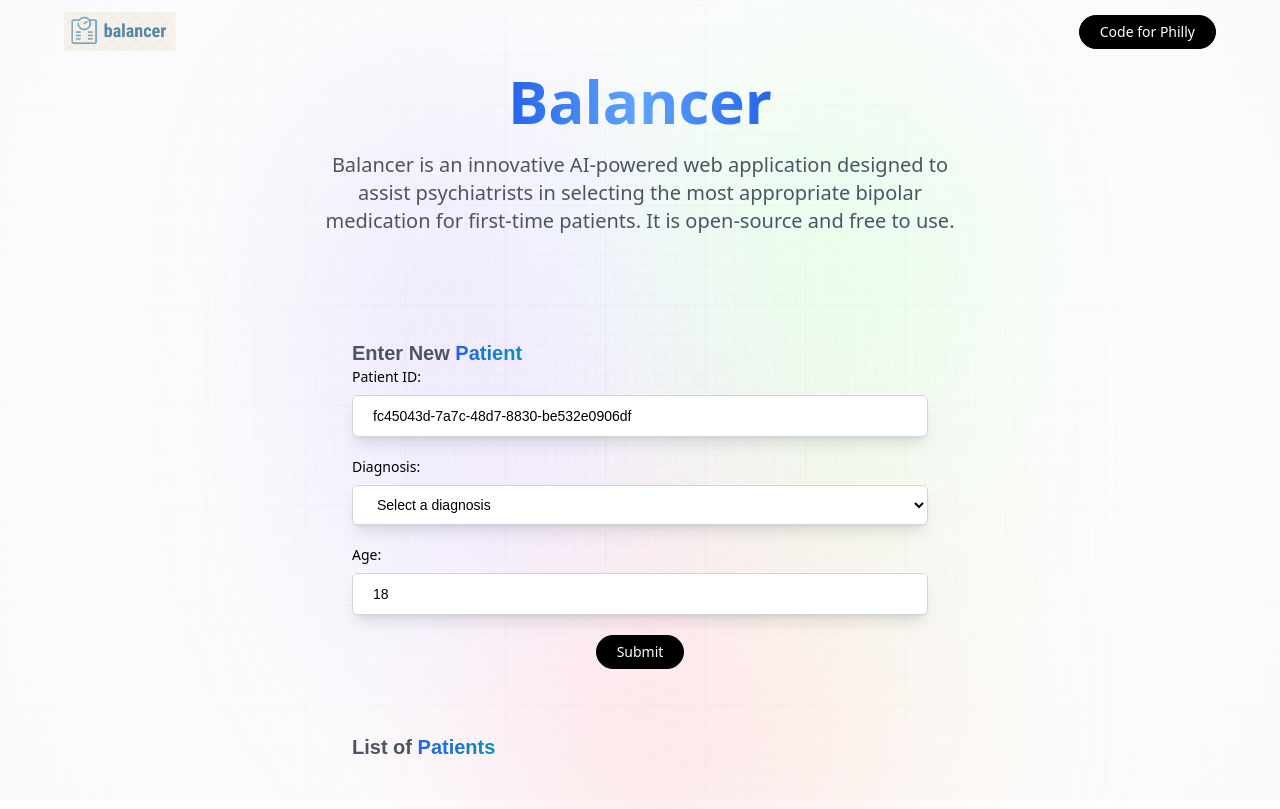
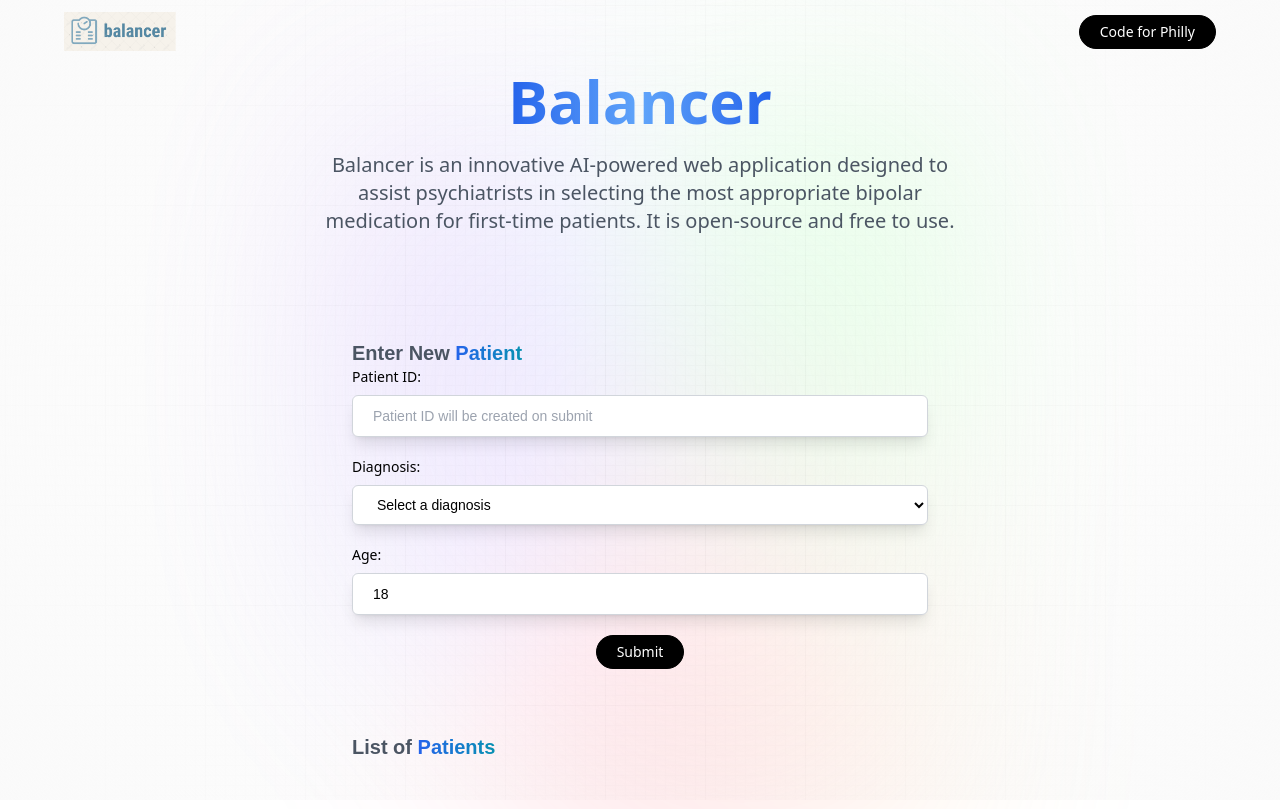
Before and after one commit to taichan03/MedAssist, a React (Vite) app in the folder MedAssist/: page / in a window 1280 px wide. Built offline with nearby package versions, Linux system fonts and the light colour scheme; a web font is replaced by a local one.

Commit message:
fixed so now GUID will be created on submit

```diff
--- a/MedAssist/src/components/form_components/NewPatientForm.tsx
+++ b/MedAssist/src/components/form_components/NewPatientForm.tsx
@@ -3,7 +3,7 @@ import PatientIDInput from "./PatientID.tsx";
 // eslint-disable-next-line @typescript-eslint/ban-ts-comment
 // @ts-ignore
 import { loader } from "../../assets";
-
+import { v4 as uuidv4 } from "uuid";
 
 interface PatientInfo {
   ID: string;
@@ -18,9 +18,8 @@ interface NewPatientFormData {
   setPatientInfo: React.Dispatch<React.SetStateAction<PatientInfo>>;
   allPatientInfo: PatientInfo[];
   setAllPatientInfo: React.Dispatch<React.SetStateAction<PatientInfo[]>>;
-    getMedicationInfo: any
+  getMedicationInfo: any;
 }
-
 
 const NewPatientForm = ({
   patientInfo,
@@ -43,9 +42,15 @@ const NewPatientForm = ({
   const handleSubmit = async (e: FormEvent<HTMLFormElement>) => {
     e.preventDefault();
     const { data } = await getMedicationInfo("");
+    const generatedGuid = uuidv4();
 
+    setPatientInfo({ ...patientInfo, ID: generatedGuid });
     if (data?.description) {
-      const newDescription = { ...patientInfo, Description: data.description };
+      const newDescription = {
+        ...patientInfo,
+        Description: data.description,
+        ID: generatedGuid,
+      };
 
       const updatedAllPatientInfo = [newDescription, ...allPatientInfo];
       setPatientInfo(newDescription);
@@ -96,10 +101,18 @@ const NewPatientForm = ({
             alt="link-icon"
             className="absolute left-0 my-2 ml-3 w-5"
           /> */}
-          <PatientIDInput
-            patientInfo={patientInfo}
-            setPatientInfo={setPatientInfo}
+          <div className="">
+            <label htmlFor="name" className="block font-latoBold text-sm pb-2">
+              Patient ID:{" "}
+            </label>
+            <input
+              type="text"
+              placeholder="Patient ID will be created on submit"
+              value={patientInfo.ID}
+              readOnly
+              className="url_input peer w-1/2"
             />
+          </div>
           <div className=" mt-5">
             <label
               htmlFor="ageInput"
```
Lines whose indentation alone changed are shown as unchanged.
